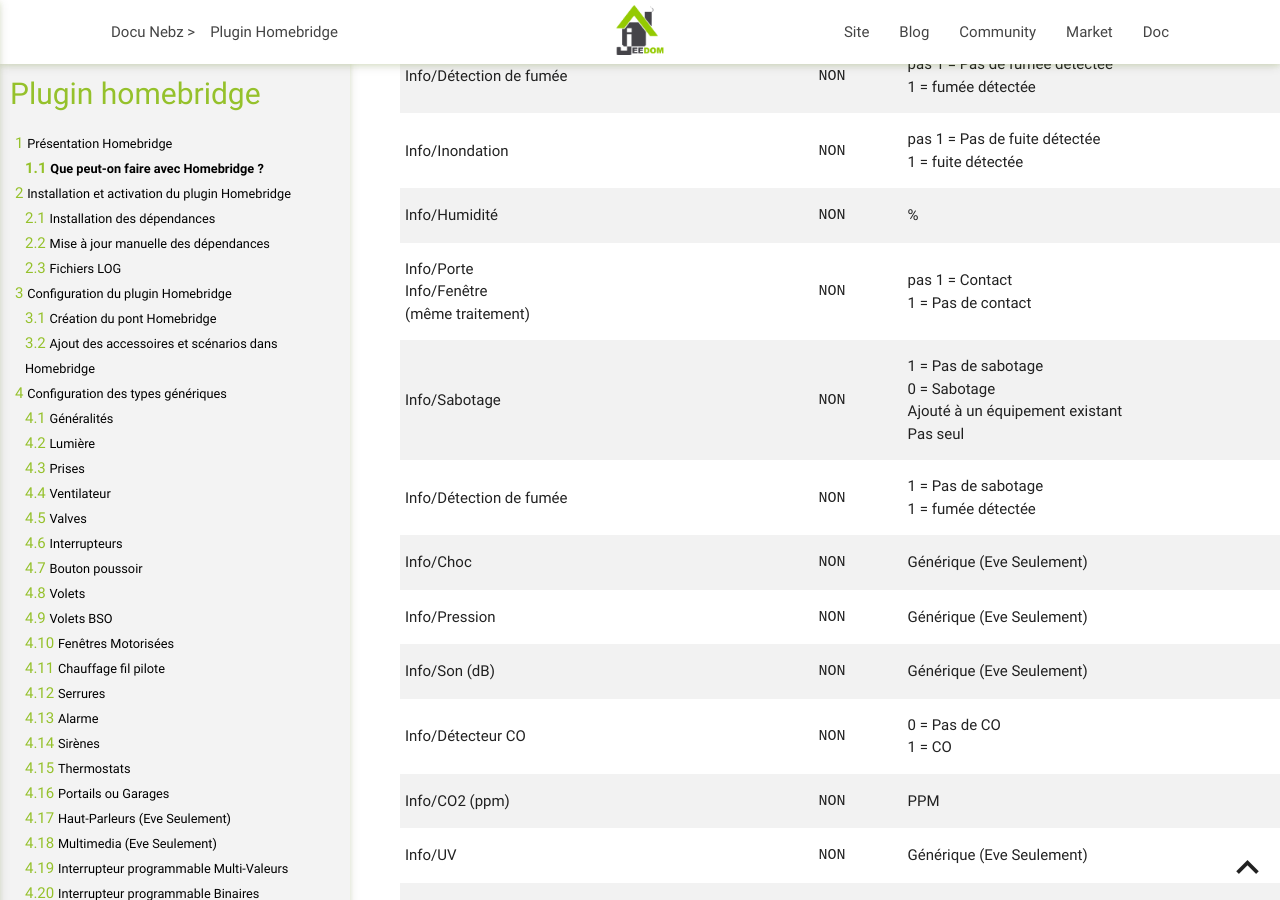
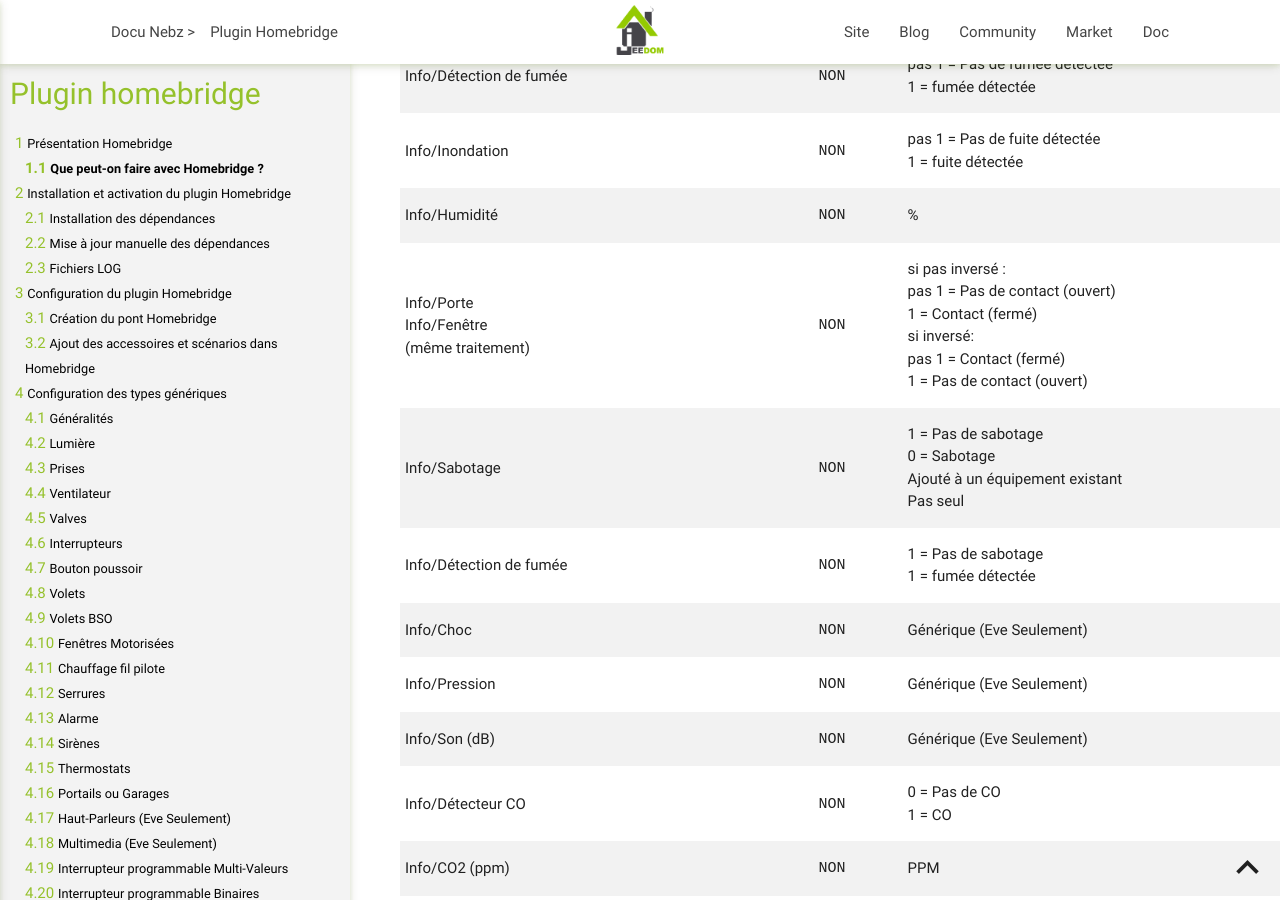
Before and after one commit to NebzHB/jeedom_docs, a Jekyll site: the page built from plugins/homebridge/fr_FR/index.md, in a window 1280 px wide and 900 px high, scrolled down 21028 px. Built offline with Jekyll 4.4.1, drawn with Linux system fonts in a browser that asks for light colours.

Commit message:
Update index.md

```diff
--- a/plugins/homebridge/fr_FR/index.md
+++ b/plugins/homebridge/fr_FR/index.md
@@ -428,7 +428,7 @@
 |Info/Détection de fumée|`NON`|pas 1 = Pas de fumée détectée<br/>1 = fumée détectée|
 |Info/Inondation|`NON`|pas 1 = Pas de fuite détectée<br/>1 = fuite détectée|
 |Info/Humidité|`NON`|%|
-|Info/Porte<br/>Info/Fenêtre<br/>(même traitement)|`NON`|pas 1 = Contact<br/>1 = Pas de contact|
+|Info/Porte<br/>Info/Fenêtre<br/>(même traitement)|`NON`|si pas inversé :<br/>pas 1 = Pas de contact (ouvert)<br/>1 = Contact (fermé)<br/>si inversé:<br/>pas 1 = Contact (fermé)<br/>1 = Pas de contact (ouvert)|
 |Info/Sabotage|`NON`|1 = Pas de sabotage<br/>0 = Sabotage<br/>Ajouté à un équipement existant<br/>Pas seul|
 |Info/Détection de fumée|`NON`|1 = Pas de sabotage<br/>1 = fumée détectée|
 |Info/Choc|`NON`|Générique (Eve Seulement)|
```
